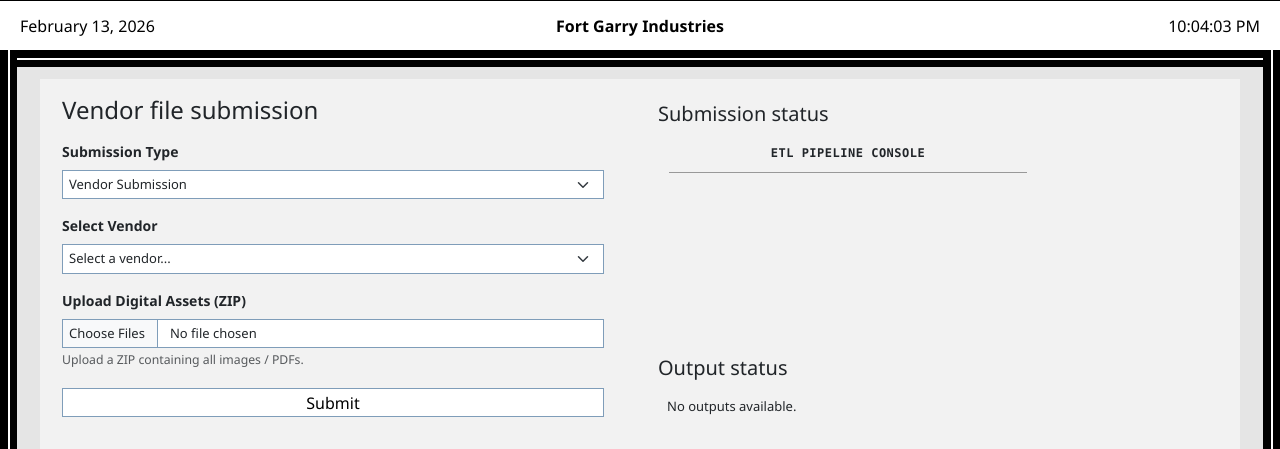
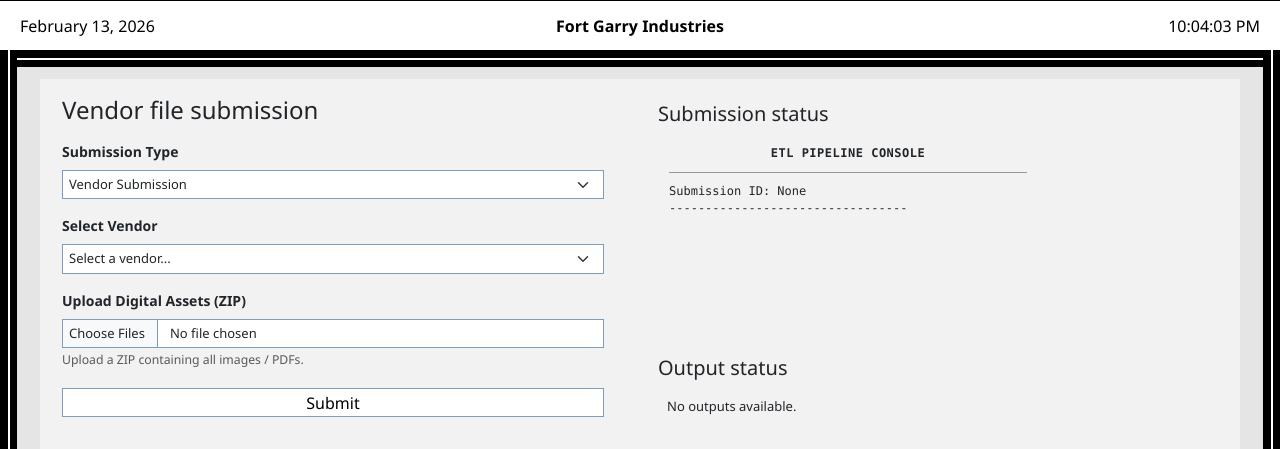
Before and after one commit to zobrathemanish/Vendor-Portal-staging, a Flask app: page /upload/ in a window 1280 px wide. Shown: the top 449 px of the page. Run offline with Flask 3, Linux system fonts and the light colour scheme; a user stored in the database is signed in; data that the repository does not hold is empty; parts of the project's set-up code (start-up, migrations or seed data) failed here and were passed over; some libraries are stand-ins or nearby versions.

Commit message:
added submission id display on submission status

```diff
--- a/routes/upload_routes.py
+++ b/routes/upload_routes.py
@@ -31,10 +31,13 @@ def upload_page():
         session.modified = True
 
     return render_template(
-        "uploads.html",
-        submission_id=session.get("last_submission_id") or session.get("active_submission_id"),
-        submission_vendor=session.get("last_submission_vendor") or session.get("active_submission_vendor")
-    )
+            "uploads.html",
+            submission_id=session.get("last_submission_id"),   # 👈 ONLY poll this
+            submission_vendor=session.get("last_submission_vendor"),
+            active_submission_id=session.get("active_submission_id"),
+            active_submission_vendor=session.get("active_submission_vendor")
+        )
+
 
 @upload_bp.route('/upload/', methods=['POST'])
 @login_required
--- a/templates/uploads.html
+++ b/templates/uploads.html
@@ -657,6 +657,7 @@ a {
 <div id="submission-meta"
      data-vendor="{{ submission_vendor }}"
      data-submission-id="{{ submission_id }}"
+     data-active-submission-id="{{ active_submission_id }}"
      data-autostart="{{ '1' if submission_id else '' }}">
 </div>
 
@@ -1122,7 +1123,12 @@ function pollSubmissionStatus(vendor, submissionId) {
     ACTIVE_SUBMISSION_ID = submissionId;
 
     const box = document.getElementById("submission-status-log");
-    if (box) box.textContent = "";
+    if (box) {
+      box.textContent =
+        "Submission ID: " + submissionId +
+        "\n---------------------------------\n";
+    }
+
 
     pollSubmissionStatus(submissionVendor, submissionId);
   }
```
